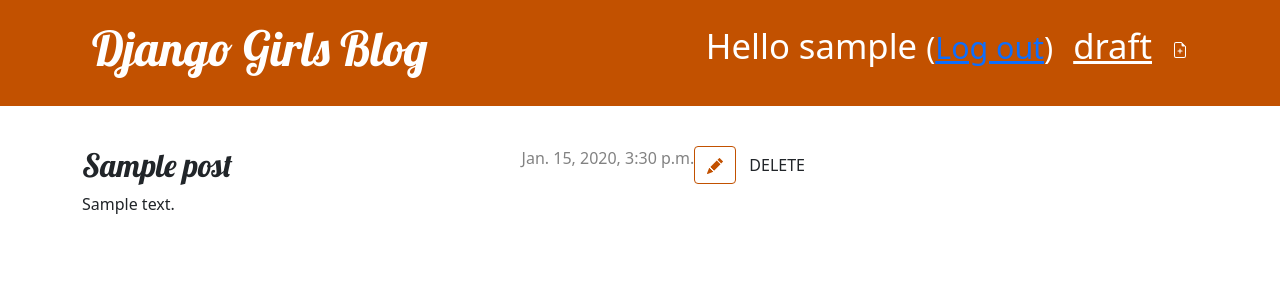
After one commit to liyajeggy/my-first-blog, a Django app: template blog/templates/blog/post_detail.html in a window 1280 px wide. The commit adds this page. Shown: the top 300 px of the page. Run offline with Django 3.2, Linux system fonts and the light colour scheme; the template is opened without the code that fills it: values that come from a table or form of the project are taken from there, others are empty; a user stored in the database is signed in; tables that the repository leaves empty hold one stand-in row (values such as "Sample post").

Commit message:
Final commit

```diff
--- /dev/null
+++ b/blog/static/css/blog.css
@@ -0,0 +1,70 @@
+.page-header {
+    background-color: #C25100;
+    margin-top: 0;
+    margin-bottom: 40px;
+    padding: 20px 20px 20px 40px;
+}
+
+.page-header h1,
+.page-header h1 a,
+.page-header h1 a:visited,
+.page-header h1 a:active {
+    color: #ffffff;
+    font-size: 36pt;
+    text-decoration: none;
+}
+
+h1,
+h2,
+h3,
+h4 {
+    font-family: 'Lobster', cursive;
+}
+
+.date {
+    color: #828282;
+}
+
+.save {
+    float: right;
+}
+
+.post-form textarea,
+.post-form input {
+    width: 100%;
+}
+
+.top-menu,
+.top-menu:hover,
+.top-menu:visited {
+    color: #ffffff;
+    float: right;
+    font-size: 26pt;
+    margin-right: 20px;
+}
+
+.post {
+    margin-bottom: 70px;
+}
+
+.post h2 a,
+.post h2 a:visited {
+    color: #000000;
+}
+
+.post > .date,
+.post > .actions {
+    float: right;
+}
+
+.btn-secondary,
+.btn-secondary:visited {
+    color: #C25100;
+    background: none;
+    border-color: #C25100;
+}
+
+.btn-secondary:hover {
+    color: #FFFFFF;
+    background-color: #C25100;
+}
--- /dev/null
+++ b/blog/templates/blog/base.html
@@ -0,0 +1,35 @@
+{% load static %}
+<!DOCTYPE html>
+<html>
+    <head>
+        <title>Django Girls blog</title>
+        <link rel="stylesheet" href="https://cdn.jsdelivr.net/npm/bootstrap@5.1.3/dist/css/bootstrap.min.css" integrity="sha384-1BmE4kWBq78iYhFldvKuhfTAU6auU8tT94WrHftjDbrCEXSU1oBoqyl2QvZ6jIW3" crossorigin="anonymous">
+        <link rel="stylesheet" href="https://fonts.googleapis.com/css?family=Lobster&subset=latin,latin-ext">
+        <link rel="stylesheet" href="{% static 'css/blog.css' %}">
+    </head>
+    <body>
+        <header class="page-header">
+            <div class="container">
+                {% if user.is_authenticated %}
+        <a href="{% url 'post_new' %}" class="top-menu"> {% include './icons/file-earmark-plus.svg' %}
+    </a>
+        <a href="{% url 'post_draft_list' %}" class="top-menu"><span class="glyphicon glyphicon-edit"></span> draft
+    </a>
+        <p class="top-menu">Hello {{ user.username }} <small>(<a href="{% url 'logout' %}">Log out</a>)</small></p>
+    {% else %}
+       <a href="{% url 'login' %}" class="top-menu"><span class="glyphicon glyphicon-lock"></span>LOGIN</a>
+    {% endif %}
+
+                <h1><a href="/">Django Girls Blog</a></h1>
+            </div>
+        </header>
+        <div class="content container">
+            <div class="row">
+                <div class="col-md-8">
+                    {% block content %}
+                    {% endblock %}
+                </div>
+            </div>
+        </div>
+    </body>
+</html>
--- /dev/null
+++ b/blog/templates/blog/post_detail.html
@@ -0,0 +1,23 @@
+{% extends 'blog/base.html' %}
+
+{% block content %}
+    <article class="post">
+        <aside class="actions">
+            {% if user.is_authenticated %}
+            <a class="btn btn-secondary" href="{% url 'post_edit' pk=post.pk %}">
+               {% include './icons/pencil-fill.svg' %}
+            <a class="btn btn-default" href="{% url 'post_remove' pk=post.pk %}"><span class="glyphicon glyphicon-remove"></span>DELETE</a>
+            </a>
+       {% endif %}
+        </aside>
+        {% if post.published_date %}
+            <div class="date">
+                {{ post.published_date }}
+            </div>
+        {% else %}
+            <a class="btn btn-default" href="{% url 'post_publish' pk=post.pk %}">Publish</a>
+        {% endif %}
+        <h2>{{ post.title }}</h2>
+        <p>{{ post.text|linebreaksbr }}</p>
+    </article>
+{% endblock %}
```
Also changed, not shown: blog/templates/blog/post_draft_list.html (added, +11 -0 lines), blog/templates/blog/post_edit.html (added, +9 -0 lines), blog/templates/blog/post_list.html (+11 -17 lines), blog/templates/blog/icons/file-earmark-plus.svg (added), blog/templates/blog/icons/pencil-fill.svg (added).
